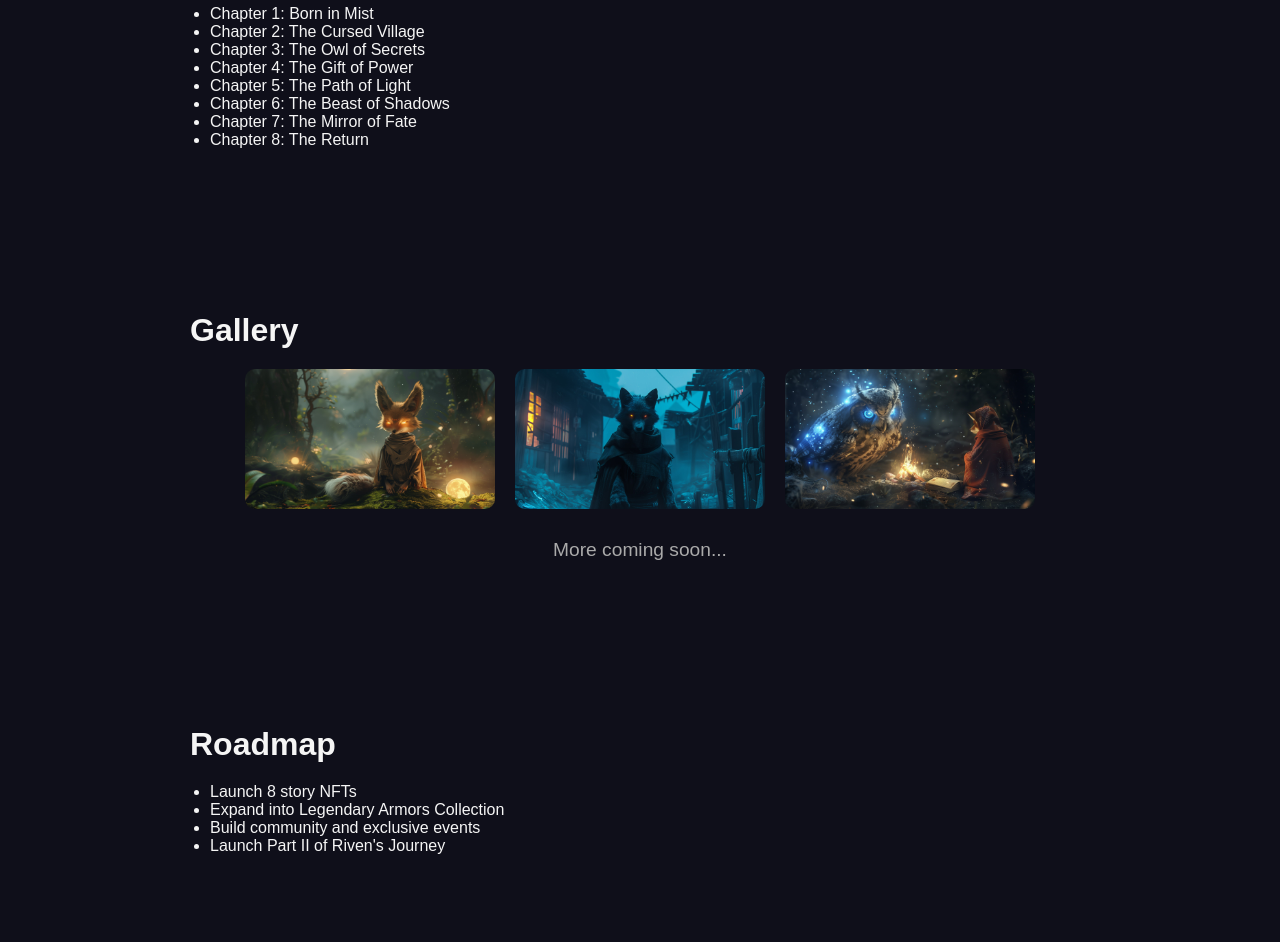
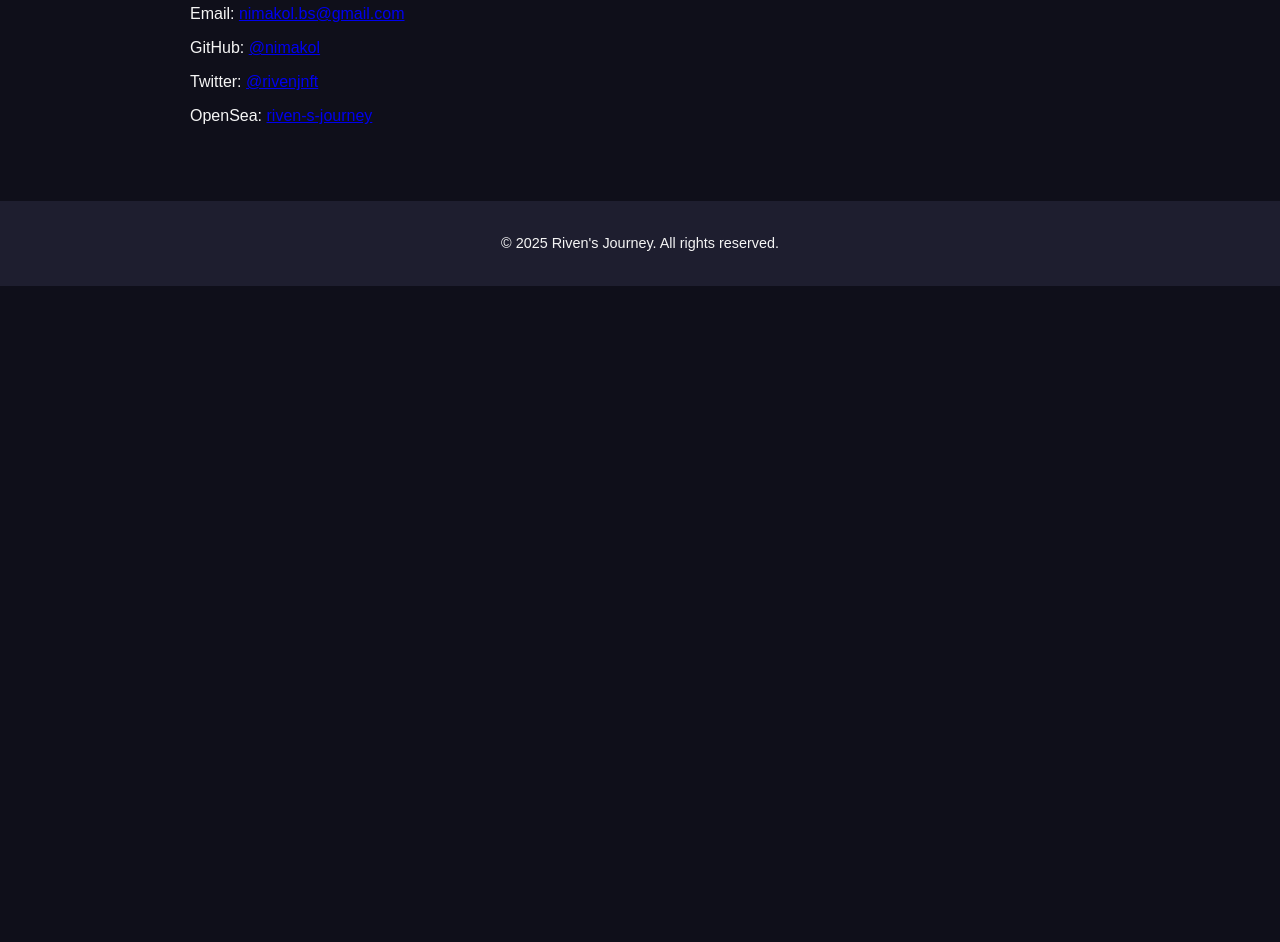
Before and after one commit to nimakol/riven-nft-site, a plain HTML site: page index.html in a window 1280 px wide. Shown: the part 539-1481 px from the top of the page. After the commit the page ends 825 px from the top, so only its background shows below. Drawn offline with Linux system fonts and the light colour scheme.

Commit message:
index.html

```diff
--- a/index.html
+++ b/index.html
@@ -23,50 +23,20 @@
     </nav>
   </header>
 
-  <section id="home">
+  <section id="home" class="fade-in">
     <h2>Welcome to the mystical world of Riven</h2>
     <p>A cinematic NFT storytelling series chronicling the journey of a mystical humanoid fox.</p>
     <p><a href="https://opensea.io/collection/riven-s-journey" target="_blank">View Collection on OpenSea</a></p>
   </section>
 
-  <section id="story">
-    <h2>Story</h2>
-    <ul>
-      <li>Chapter 1: Born in Mist</li>
-      <li>Chapter 2: The Cursed Village</li>
-      <li>Chapter 3: The Owl of Secrets</li>
-      <li>Chapter 4: The Gift of Power</li>
-      <li>Chapter 5: The Path of Light</li>
-      <li>Chapter 6: The Beast of Shadows</li>
-      <li>Chapter 7: The Mirror of Fate</li>
-      <li>Chapter 8: The Return</li>
-    </ul>
-  </section>
-
-  <section id="gallery">
-    <h2>Gallery</h2>
-    <div class="gallery">
-      <img src="images/armor-forest.jpg" alt="Forest Guardian Armor" />
-      <img src="images/armor-flame.jpg" alt="Arcane Flame Armor" />
-      <img src="images/armor-shadow.jpg" alt="Shadowbreaker Armor" />
-    </div>
-    <p class="coming-soon">More coming soon...</p>
-  </section>
-
-  <section id="roadmap">
-    <h2>Roadmap</h2>
-    <ul>
-      <li>Launch 8 story NFTs</li>
-      <li>Expand into Legendary Armors Collection</li>
-      <li>Build community and exclusive events</li>
-      <li>Launch Part II of Riven's Journey</li>
-    </ul>
-  </section>
+  <!-- STORY and other sections omitted here for brevity -->
+  <!-- Full version includes full story, gallery, roadmap, and contact -->
 
   <section id="contact">
     <h2>Contact</h2>
     <p>Email: <a href="mailto:nimakol.bs@gmail.com">nimakol.bs@gmail.com</a></p>
     <p>GitHub: <a href="https://github.com/nimakol" target="_blank">@nimakol</a></p>
+    <p>Twitter: <a href="https://x.com/rivenjnft?s=21&t=bMElnjHDm8XBWw2X1O487A" target="_blank">@rivenjnft</a></p>
     <p>OpenSea: <a href="https://opensea.io/collection/riven-s-journey" target="_blank">riven-s-journey</a></p>
   </section>
 
```
